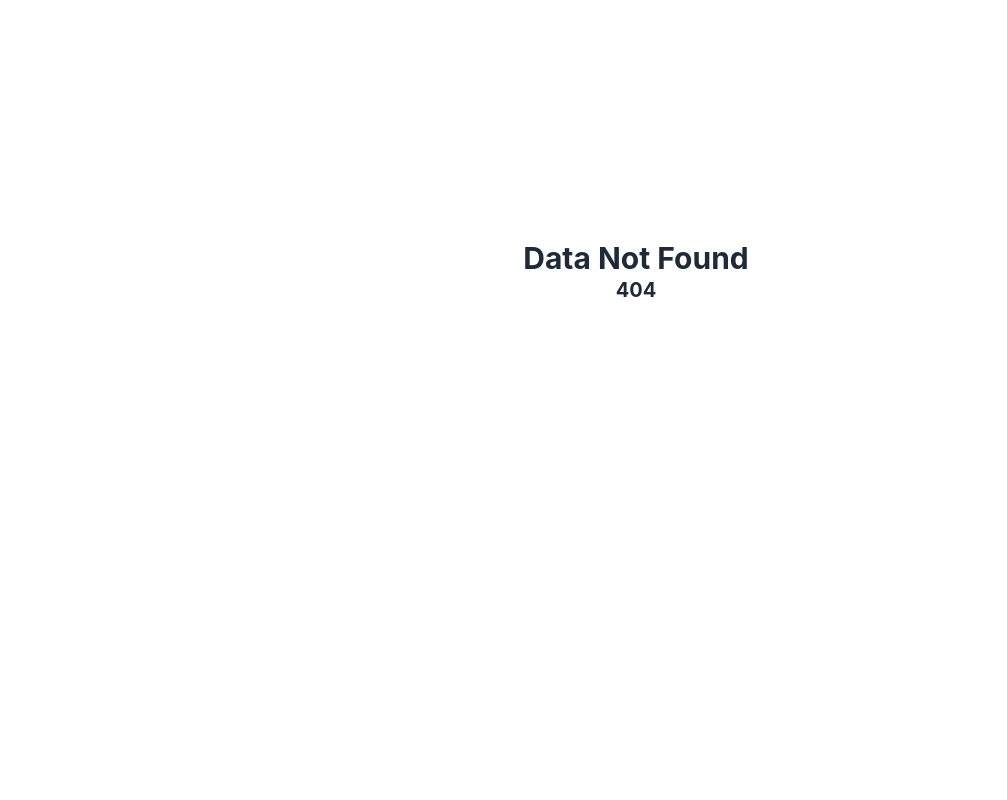
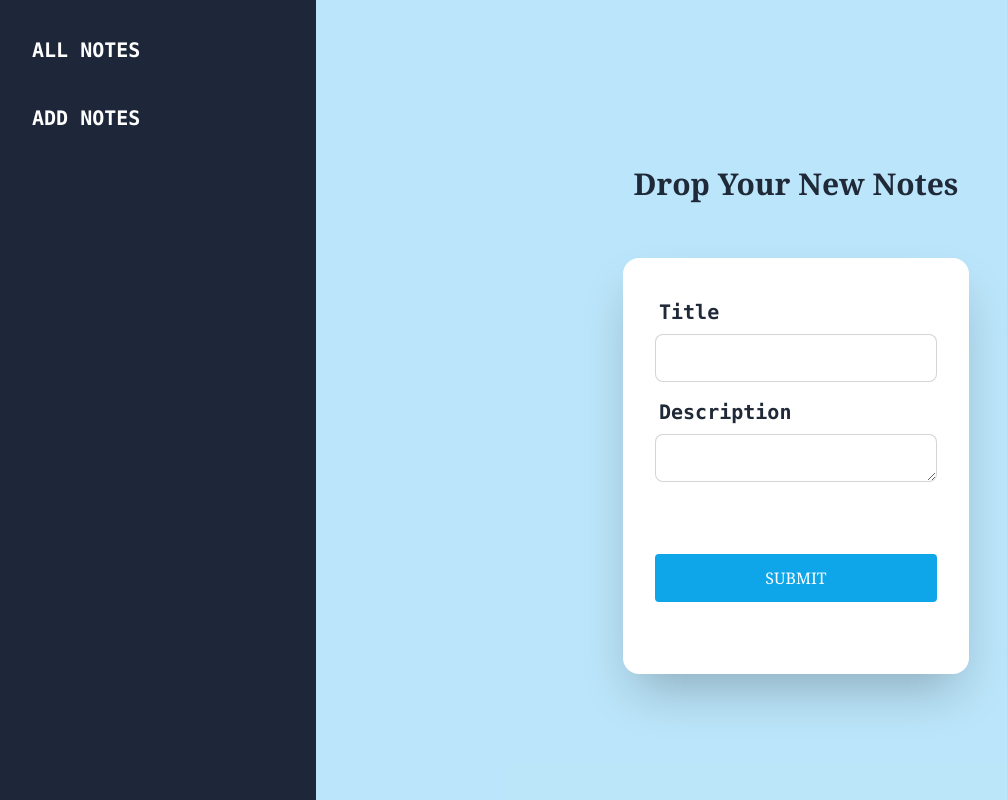
Before and after one commit to MonirujjamanMamun/daily-nots, a React (Create React App) app: page /addnotes in a window 1280 px wide. Before the commit this address had no page. Shown: the whole page, without its empty margins (4-1011 px from the left). Built offline with nearby package versions, Linux system fonts and the light colour scheme.

Commit message:
dashboard convart

```diff
--- a/src/App.js
+++ b/src/App.js
@@ -5,14 +5,18 @@ import Home from './Pages/Home';
 import DataNotFound from './Pages/DataNotFound';
 import { createContext, useEffect, useState } from 'react';
 import UpdateNote from './Pages/UpdateNote';
-import Form from './Pages/Form';
+import HomeDashboard from './Pages/HomeDashboard';
+import AddNotes from './Pages/AddNotes';
 
+// context api
 export const MyContext = createContext('');
 
 
 function App() {
 
   const [notes, setNotes] = useState([]);
+
+  // get data from localStorage
   useEffect(() => {
     const localNots = localStorage.getItem("notes");
     setNotes(JSON.parse(localNots));
@@ -21,12 +25,14 @@ function App() {
   return (
     <MyContext.Provider value={{ notes, setNotes }}>
       <Routes>
-        <Route path='/' element={<Home />} />
-        <Route path='/form' element={<Form />} />
-        <Route path='/updatesnote/:id' element={<UpdateNote />} />
-        <Route path='*' element={<DataNotFound />} />
+        <Route path='/' element={<HomeDashboard />}>
+          <Route index element={<Home />} />
+          <Route path='addnotes' element={<AddNotes />} />
+          <Route path='updatesnote/:id' element={<UpdateNote />} />
+          <Route path='*' element={<DataNotFound />} />
+        </Route>
       </Routes>
-    </MyContext.Provider>
+    </MyContext.Provider >
   );
 }
 
--- /dev/null
+++ b/src/Pages/AddNotes.js
@@ -0,0 +1,79 @@
+import React, { useContext, useState } from 'react';
+import { useNavigate } from 'react-router-dom';
+import { MyContext } from '../App';
+import InputField from './Share/InputField';
+import PrimaryButton from './Share/PrimaryButton';
+import TextArea from './Share/TextArea';
+import { v4 as uuidv4 } from 'uuid';
+
+
+
+const AddNotes = () => {
+    const { notes, setNotes } = useContext(MyContext);
+    const [formData, setFormData] = useState({ id: uuidv4(), title: '', description: '', status: 'unread' });
+    const navigation = useNavigate();
+
+
+    const formHandel = e => {
+        e.preventDefault();
+        setNotes([...notes, formData]);
+        // set in localStorage
+        localStorage.setItem('notes', JSON.stringify([...notes, formData]))
+        navigation('/');
+    }
+
+    const handelChange = (e) => {
+        const title = e.target.name;
+        const description = e.target.value;
+        const data = { ...formData }
+        data[title] = description;
+        setFormData(data)
+    }
+
+
+    return (
+        // <div>
+        <div className="hero bg-[#0ea4e927] min-h-screen">
+            <div className="hero-content flex-col justify-center align-middle">
+                {/* add notes title  */}
+                <div className="text-center lg:text-left">
+                    <h1 className="text-3xl font-bold py-10 font-serif">Drop Your New Notes</h1>
+                </div>
+
+                {/* add notes input start here  */}
+                <div className="card flex-shrink-0 w-full max-w-sm shadow-2xl bg-base-100">
+                    <form onSubmit={formHandel} className="card-body">
+                        <div className="form-control">
+                            <label className="label">
+                                <span className="label-text text-xl font-mono font-bold">Title</span>
+                            </label>
+                            <InputField className="input input-bordered"
+                                name="title"
+                                type="text"
+                                required={true}
+                                onChange={handelChange}
+                            />
+                        </div>
+                        <div className="form-control">
+                            <label className="label">
+                                <span className="label-text text-xl font-mono font-bold">Description</span>
+                            </label>
+                            <TextArea
+                                className="input input-bordered"
+                                name={"description"}
+                                required={true}
+                                onChange={handelChange}
+                            />
+                        </div>
+                        <div className="form-control mt-6">
+                            <PrimaryButton className='font-mono font-bold' type='submit'>Submit</PrimaryButton>
+                        </div>
+                    </form>
+                </div>
+            </div>
+        </div>
+        // {/* </div> */ }
+    );
+};
+
+export default AddNotes;
--- a/src/Pages/Form.js
+++ /dev/null
@@ -1,78 +0,0 @@
-import React, { useContext, useState } from 'react';
-import { useNavigate } from 'react-router-dom';
-import { MyContext } from '../App';
-import InputField from './Share/InputField';
-import PrimaryButton from './Share/PrimaryButton';
-import TextArea from './Share/TextArea';
-import { v4 as uuidv4 } from 'uuid';
-
-
-
-const Form = () => {
-    const { notes, setNotes } = useContext(MyContext);
-    const [formData, setFormData] = useState({ id: uuidv4(), title: '', description: '', status: 'unread' });
-    const navigation = useNavigate();
-
-
-    const formHandel = e => {
-        e.preventDefault();
-        setNotes([...notes, formData]);
-        // set in localStorage
-        localStorage.setItem('notes', JSON.stringify([...notes, formData]))
-        navigation('/');
-    }
-
-    const handelChange = (e) => {
-        const title = e.target.name;
-        const description = e.target.value;
-        const data = { ...formData }
-        data[title] = description;
-        setFormData(data)
-    }
-
-
-    return (
-        <div>
-            <div className="hero min-h-screen bg-base-200">
-                <div className="hero-content flex-col justify-center align-middle">
-                    <div className="text-center lg:text-left">
-                        <h1 className="text-3xl font-bold py-10 font-serif">Drop Your New Notes</h1>
-                    </div>
-
-                    <div className="card flex-shrink-0 w-full max-w-sm shadow-2xl bg-base-100">
-                        <form onSubmit={formHandel} className="card-body">
-                            <div className="form-control">
-                                <label className="label">
-                                    <span className="label-text text-xl font-mono font-bold">Title</span>
-                                </label>
-                                <InputField className="input input-bordered"
-                                    // placeholder="Not Titel"
-                                    name="title"
-                                    type="text"
-                                    required={true}
-                                    onChange={handelChange}
-                                />
-                            </div>
-                            <div className="form-control">
-                                <label className="label">
-                                    <span className="label-text text-xl font-mono font-bold">Description</span>
-                                </label>
-                                <TextArea
-                                    className="input input-bordered"
-                                    name={"description"}
-                                    required={true}
-                                    onChange={handelChange}
-                                />
-                            </div>
-                            <div className="form-control mt-6">
-                                <PrimaryButton className='font-mono font-bold' type='submit'>Submit</PrimaryButton>
-                            </div>
-                        </form>
-                    </div>
-                </div>
-            </div>
-        </div>
-    );
-};
-
-export default Form;
--- a/src/Pages/Home.js
+++ b/src/Pages/Home.js
@@ -26,7 +26,7 @@ const Home = () => {
     }
 
     const updateNote = (id) => {
-        navigate(`/updatesnote/${id}`);
+        navigate(`updatesnote/${id}`);
     }
 
     const searchHandel = (e) => {
@@ -47,12 +47,8 @@ const Home = () => {
 
 
     return (
-        <div className='w-10/12 mx-auto mt-10'>
-            <h2 className='text-2xl font-bold p-5 text-center font-mono uppercase'>All Notes</h2>
-            <div className='flex justify-center'>
-                <Link to='/form'> <PrimaryButton className='font-mono font-bold'>Add Nots</PrimaryButton></Link>
-            </div>
-
+        <div className='w-11/12 mx-auto'>
+            {/* form start here  */}
             <div className='flex justify-between items-center mb-5'>
 
                 {/* togol area  */}
@@ -84,6 +80,7 @@ const Home = () => {
                 </div>
             </div>
 
+            {/* table start here  */}
             <Table>
                 <Thead>
                     <Tr>
@@ -103,11 +100,12 @@ const Home = () => {
                                 <Td>{note.status}</Td>
                                 <Td>
                                     <div className='cursor-pointer flex justify-center align-middle'>
+                                        {/* form edit icon  */}
                                         <span
                                             className='text-2xl bg-[#0ea5e9] text-white mr-5'
                                             onClick={() => updateNote(note.id)}
                                         ><BiEdit /></span>
-
+                                        {/* form delete icon  */}
                                         <span
                                             className='text-2xl text-red-700'
                                             onClick={() => deleteNote(note.id)}><MdDelete
@@ -118,13 +116,8 @@ const Home = () => {
 
                             </Tr>)
                     }
-
                 </Tbody>
             </Table>
-
-
-
-
         </div >
     );
 };
--- /dev/null
+++ b/src/Pages/HomeDashboard.js
@@ -0,0 +1,25 @@
+import React from 'react';
+import { Link, Outlet } from 'react-router-dom';
+
+
+const HomeDashboard = () => {
+    return (
+        <div className="drawer drawer-mobile bg-[#0ea4e927]">
+            <input id="my-drawer-2" type="checkbox" className="drawer-toggle" />
+            <div className="drawer-content flex flex-col items-center justify-center">
+                <Outlet />
+            </div>
+            <div className="drawer-side">
+                <label htmlFor="my-drawer-2" className="drawer-overlay"></label>
+                <ul className="menu p-4 w-80 bg-[#0f172aec] text-white">
+                    <li><Link to='/' className='text-xl font-bold p-5 text-center font-mono uppercase'>All Notes</Link></li>
+                    <li><Link to='addnotes' className='text-xl font-bold p-5 text-center font-mono uppercase'>Add Notes</Link></li>
+
+                </ul>
+
+            </div>
+        </div>
+    );
+};
+
+export default HomeDashboard;
--- a/src/Pages/UpdateNote.js
+++ b/src/Pages/UpdateNote.js
@@ -39,12 +39,13 @@ const UpdateNote = () => {
     }
 
     return (
-        <div className="hero min-h-screen bg-base-200">
+        <div className="hero min-h-screen bg-[#0ea4e927]">
             <div className="hero-content flex-col justify-center align-middle">
+                {/* update notes title  */}
                 <div className="text-center lg:text-left">
-                    <h1 className="text-3xl font-bold py-10 font-serif">Update Your Notes</h1>
+                    <h1 className="text-3xl font-bold mb-2 font-serif">Update Your Notes</h1>
                 </div>
-
+                {/* update notes input start here  */}
                 <div className="card flex-shrink-0 w-full max-w-sm shadow-2xl bg-base-100">
                     <form onSubmit={updateFormHandel} className="card-body">
                         <div className="form-control">
@@ -67,13 +68,13 @@ const UpdateNote = () => {
                             </label>
                             <TextArea
                                 className="input input-bordered"
-                                // placeholder={"Not Details"}
                                 name={"description"}
                                 value={note?.description}
                                 onChange={handelChange}
                             />
                         </div>
-                        <div className='mt-5'>
+                        {/* select option */}
+                        <div className=''>
                             <label htmlFor="notes"
                                 className="label-text text-xl font-mono font-bold"
                             >Select: </label>
```
